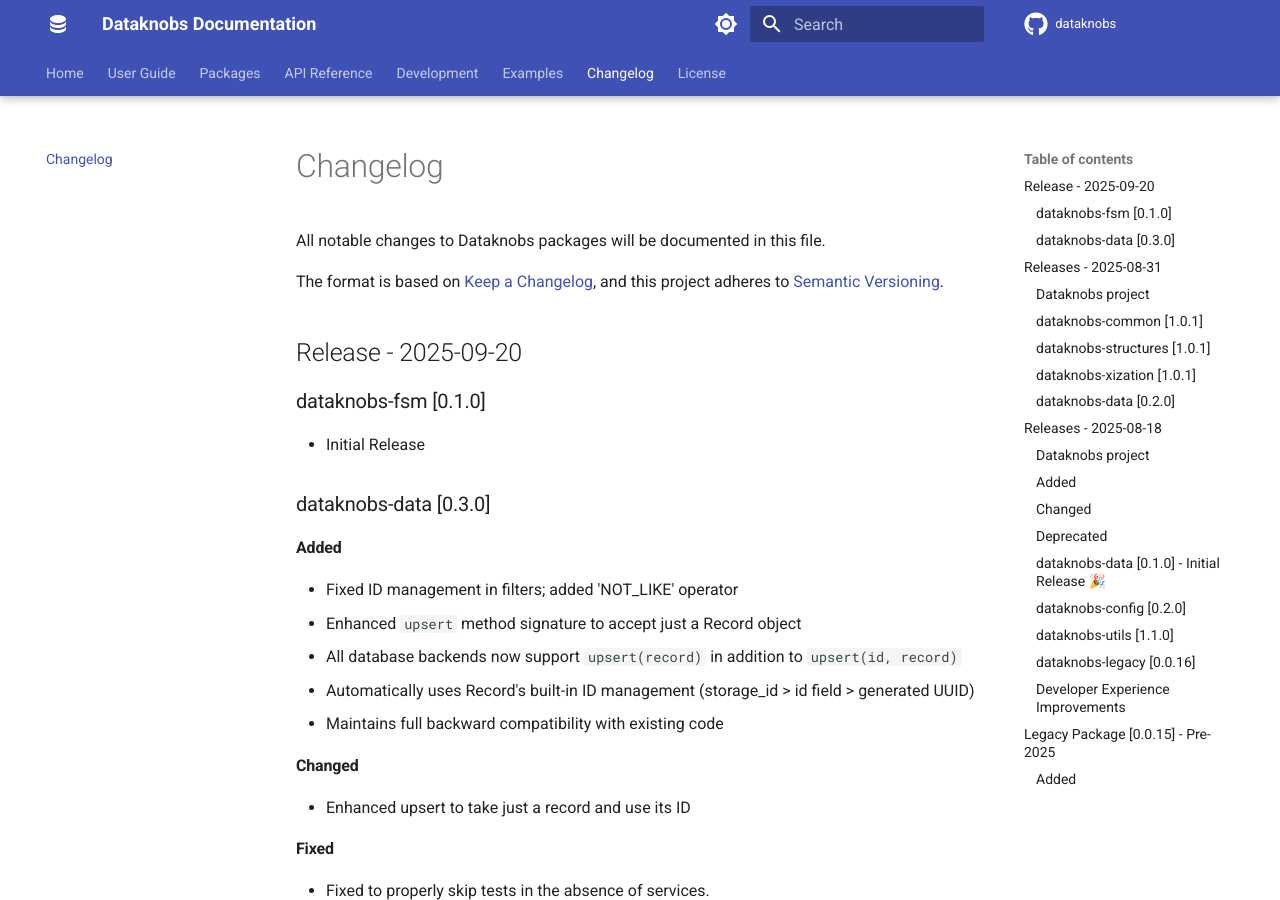
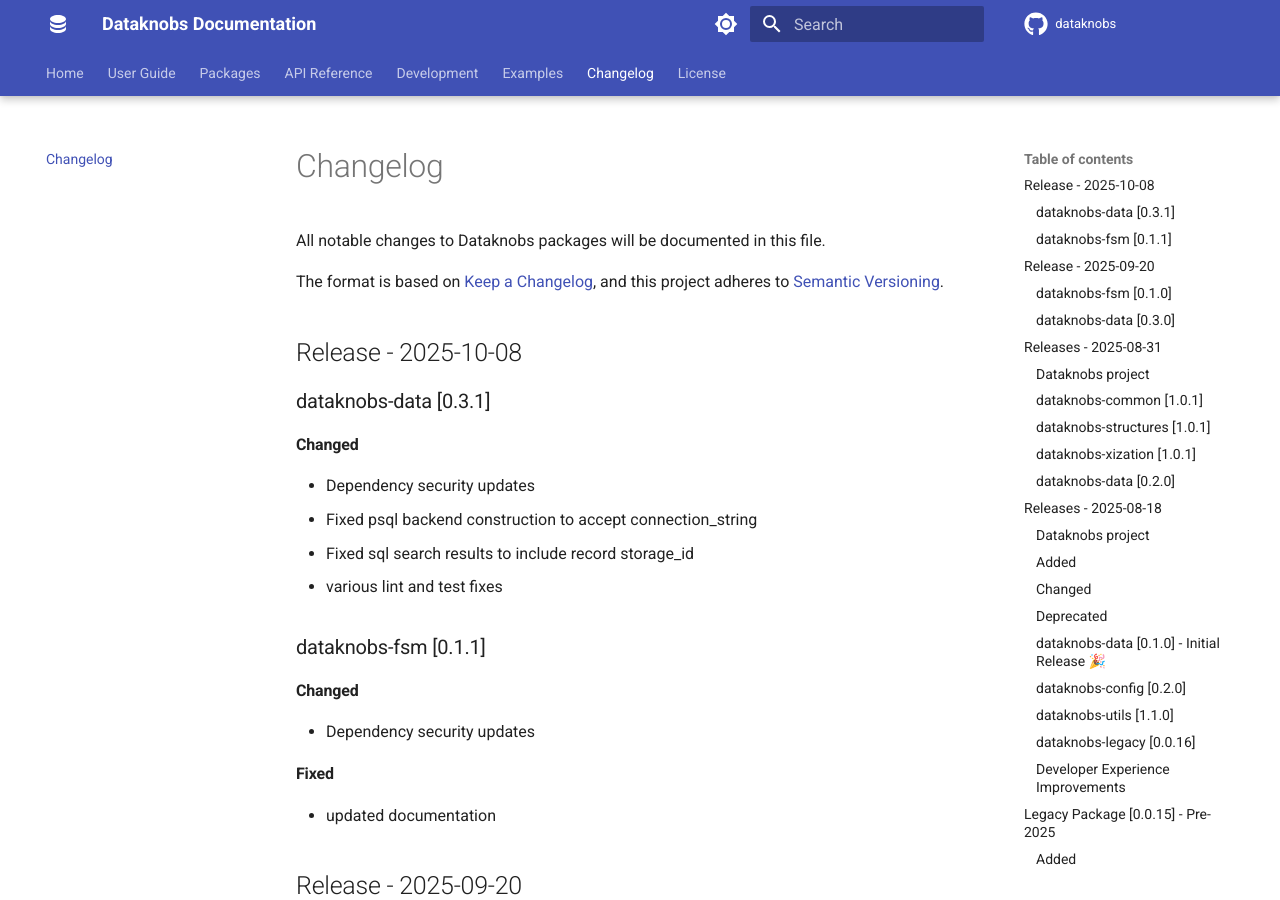
Before and after one commit to KBS-Labs/dataknobs, an MkDocs documentation site: the page built from docs/changelog.md, in a window 1280 px wide and 900 px high. Built offline with MkDocs 1.6.1 and Material for MkDocs 9.7.7, drawn with Linux system fonts in a browser that asks for light colours; comment, search, counter and statistics services are not loaded; the version menu is left out.

Commit message:
patching: data to 0.3.1, fsm to 0.1.1

```diff
--- a/docs/changelog.md
+++ b/docs/changelog.md
@@ -4,6 +4,25 @@
 
 The format is based on [Keep a Changelog](https://keepachangelog.com/en/1.0.0/),
 and this project adheres to [Semantic Versioning](https://semver.org/spec/v2.0.0.html).
+
+
+## Release - 2025-10-08
+
+### dataknobs-data [0.3.1]
+
+#### Changed
+- Dependency security updates
+- Fixed psql backend construction to accept connection_string
+- Fixed sql search results to include record storage_id
+- various lint and test fixes
+
+### dataknobs-fsm [0.1.1]
+
+#### Changed
+- Dependency security updates
+
+#### Fixed
+- updated documentation
 
 
 ## Release - 2025-09-20
```
Also changed, not shown: 2 other files.
